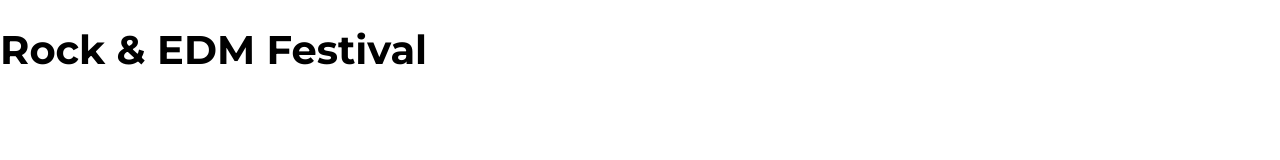
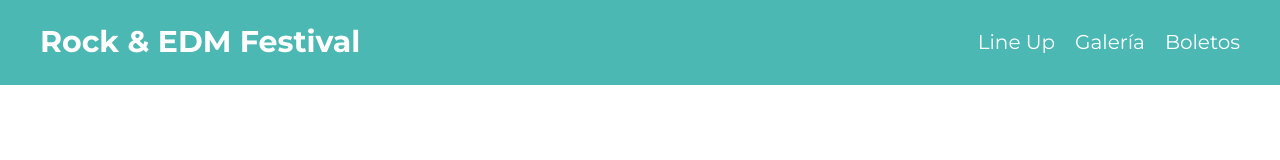
Before and after one commit to ScarKMS/Music-Fest, a website: page index.html in a window 1280 px wide. Drawn offline with Linux system fonts and the light colour scheme.

Commit message:
Header
+Estructura del header
+Agregados layaouts scss

```diff
--- a/index.html
+++ b/index.html
@@ -9,7 +9,16 @@
 </head>
 
 <body>
-    <h1>Rock & EDM Festival</h1>
+    <header class="header">
+        <div class="contenedor contenido-header">
+            <h1>Rock & EDM Festival</h1>
+            <nav class="navegacion-principal">
+                <a href="#">Line Up</a>
+                <a href="#">Galería</a>
+                <a href="#">Boletos</a>
+            </nav>
+        </div>
+    </header>
 </body>
 
 </html>
--- a/src/scss/app.scss
+++ b/src/scss/app.scss
@@ -1,4 +1,9 @@
 @import 'base/normalize';
 @import url('https://fonts.googleapis.com/css2?family=Montserrat:wght@300;400;700;900&display=swap');
 @import 'base/variables';
+@import 'base/mixins';
 @import 'base/globales';
+
+/** Estructura Sitio **/
+
+@import 'layout/header'
--- a/src/scss/base/_globales.scss
+++ b/src/scss/base/_globales.scss
@@ -33,6 +33,12 @@ img {
     max-width: 100%;
 }
 
+h1,
+h2,
+h3 {
+    margin: 0;
+}
+
 h1 {
     font-size: 4rem;
 }
--- /dev/null
+++ b/src/scss/base/_mixins.scss
@@ -0,0 +1,3 @@
+@mixin nuevoMixin {
+    font-size: 3rem;
+}
--- a/src/scss/base/_variables.scss
+++ b/src/scss/base/_variables.scss
@@ -20,3 +20,5 @@ $blanco: #ffffff;
 
 
 /** Separaciones **/
+
+$separacion: 5rem;
--- /dev/null
+++ b/src/scss/layout/_header.scss
@@ -0,0 +1,25 @@
+.header {
+    background-color: $verde;
+    .contenido-header {
+        padding: ($separacion / 2) 0;
+        display: flex;
+        justify-content: space-between;
+        align-items: center;
+    }
+    h1 {
+        color: $blanco;
+        @include nuevoMixin;
+    }
+}
+
+.navegacion-principal {
+    display: flex;
+    gap: 2rem;
+    a {
+        color: $blanco;
+        font-size: 2rem;
+        &:hover {
+            color: $amarillo;
+        }
+    }
+}
```
Also changed, not shown: build/css/app.css.
